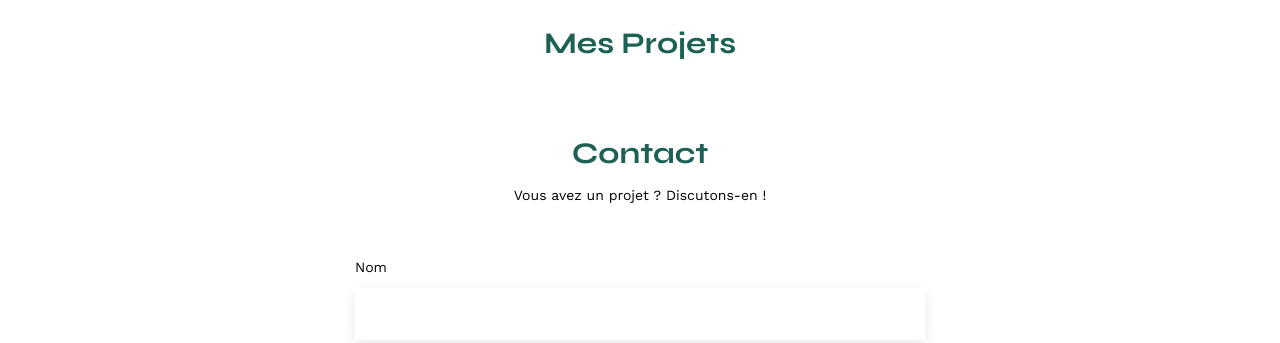
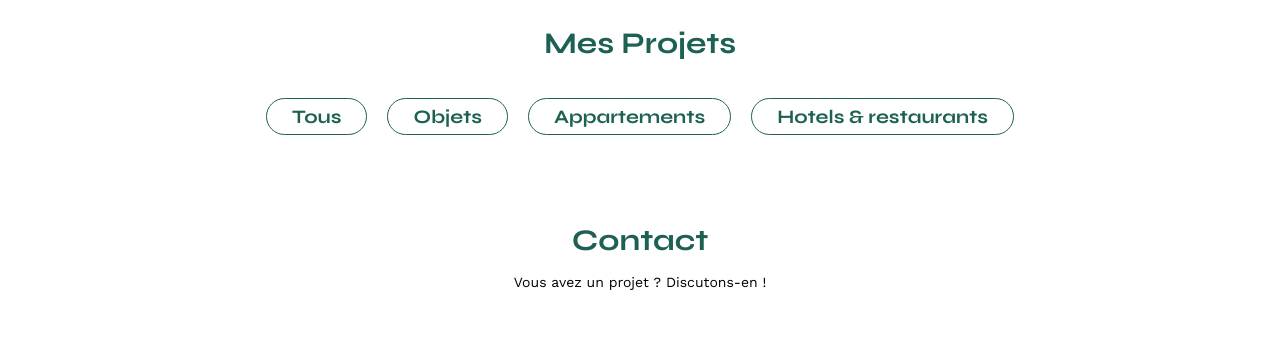
Before and after one commit to ChakCodeMonkey/Sophie-Bluel, a plain HTML site: page FrontEnd/index.html in a window 1280 px wide. Shown: the part 507-850 px from the top of the page. Drawn offline with nearby package versions, Linux system fonts and the light colour scheme; no server answers.

Commit message:
creation des filtres et du css

```diff
--- a/FrontEnd/assets/style.css
+++ b/FrontEnd/assets/style.css
@@ -185,3 +185,26 @@ footer nav ul {
 	justify-content: flex-end;
 	margin: 2em
 }
+
+
+/*création des filtres*/
+
+.filters {
+	display: flex;
+	justify-content: center;
+	margin-bottom: 30px;
+}
+
+.filters button {
+	justify-content: flex;
+	justify-content: center;
+	font-family: 'Syne';
+	font-size: 19px;
+	border-radius: 50px;
+	border: 1px solid #1D6154;
+	background-color: white;
+	color: #1D6154;
+	min-height: 37px;
+	margin: 10px;
+	padding: 0 25px 0 25px ;
+}
--- a/FrontEnd/index.html
+++ b/FrontEnd/index.html
@@ -37,13 +37,13 @@
 	</section>
 	<section id="portfolio">
 		<h2>Mes Projets</h2>
+		<div class="filters">
+			<button>Tous</button>
+			<button>Objets</button>
+			<button>Appartements</button>
+			<button>Hotels & restaurants</button>
+		</div>
 		<div class="gallery">
-			<!--
-			<figure>
-				<img src="assets/images/abajour-tahina.png" alt="Abajour Tahina">
-				<figcaption>Abajour Tahina</figcaption>
-			</figure>
-			-->
 		</div>
 	</section>
 	<section id="contact">
--- a/FrontEnd/script.js
+++ b/FrontEnd/script.js
@@ -35,7 +35,7 @@ function getCategories() {
     .then(response => response.json())
     .then(data => {
         console.log(data)
-        displayWorksInGallery(data)
+        displayCategories(data)
     })
     .catch(error => {console.log(error)})
 }
```
